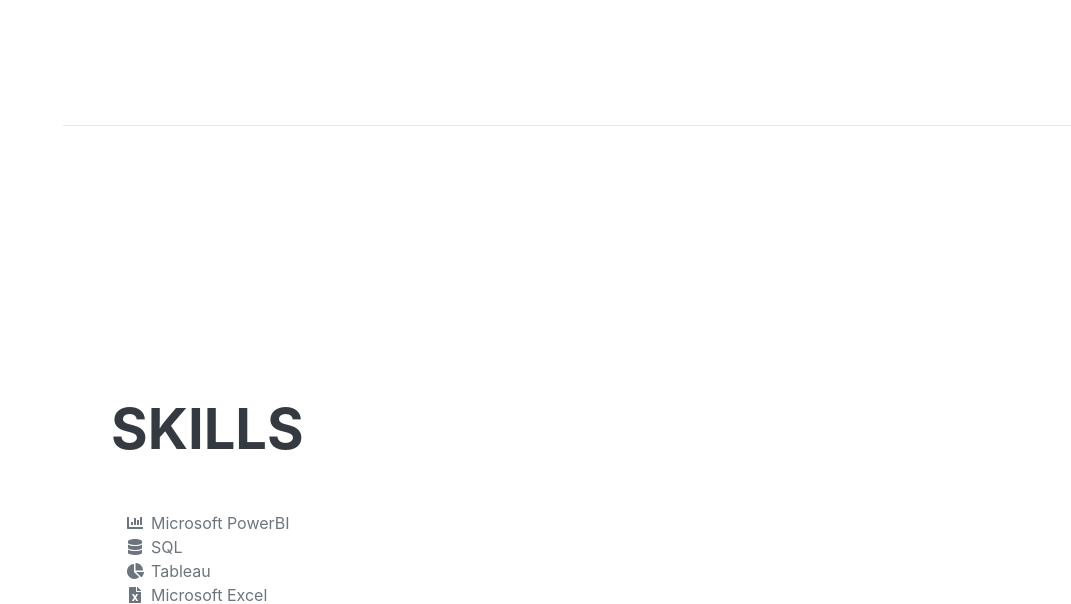
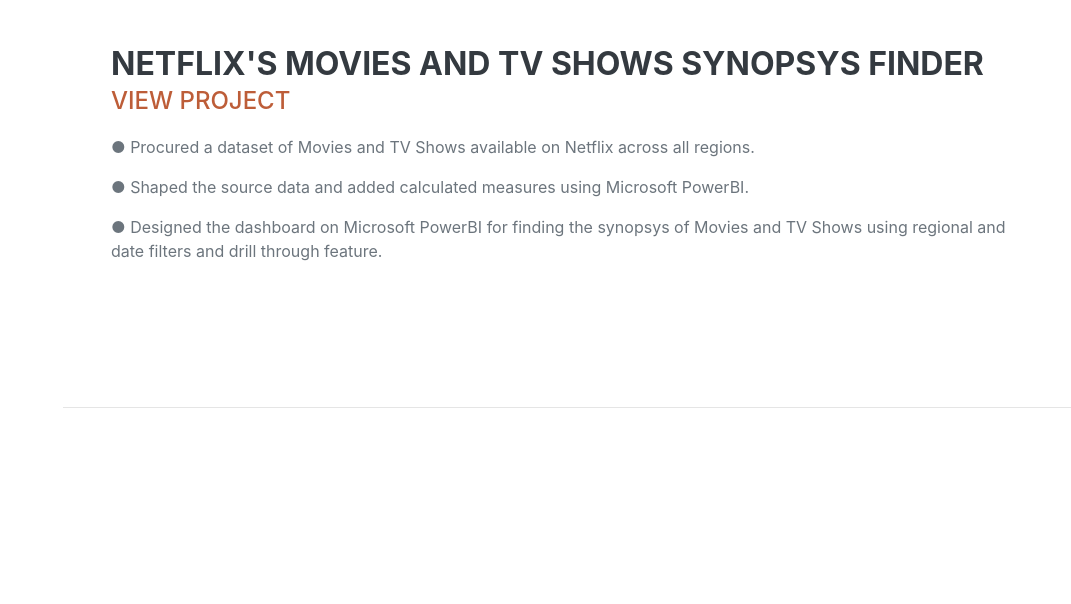
Before and after one commit to thisismrids/Portfolio, a plain HTML site: page index.html in a window 1280 px wide. Shown: the part 3596-4200 px from the top of the page, without its empty margins (209-1280 px from the left). Drawn offline with nearby package versions, Linux system fonts and the light colour scheme; a web font is replaced by a local one.

Commit message:
Projects

```diff
--- a/index.html
+++ b/index.html
@@ -140,6 +140,18 @@
 
                         </div>
                     </div>
+                    <div class="d-flex flex-column flex-md-row justify-content-between mb-5">
+                        <div class="flex-grow-1">
+                            <h3 class="mb-0">Netflix's Movies and TV Shows Synopsys Finder</h3>
+                            <div class="subheading mb-3">
+                                <a class="subheading mb-3" href="https://drive.google.com/file/d/1LSE89MEVGquWpdKdXZh9X2u2ARcWqSI9/view?usp=sharing">View Project </a>
+                            </div>
+                            <p>●	Procured a dataset of Movies and TV Shows available on Netflix across all regions.</p>
+<p>●	Shaped the source data and added calculated measures using Microsoft PowerBI.</p>
+<p>●	Designed the dashboard on Microsoft PowerBI for finding the synopsys of Movies and TV Shows using regional and date filters and drill through feature.</p>
+
+                        </div>
+                    </div>
                 </div>
             </section>
             <hr class="m-0" />
```
